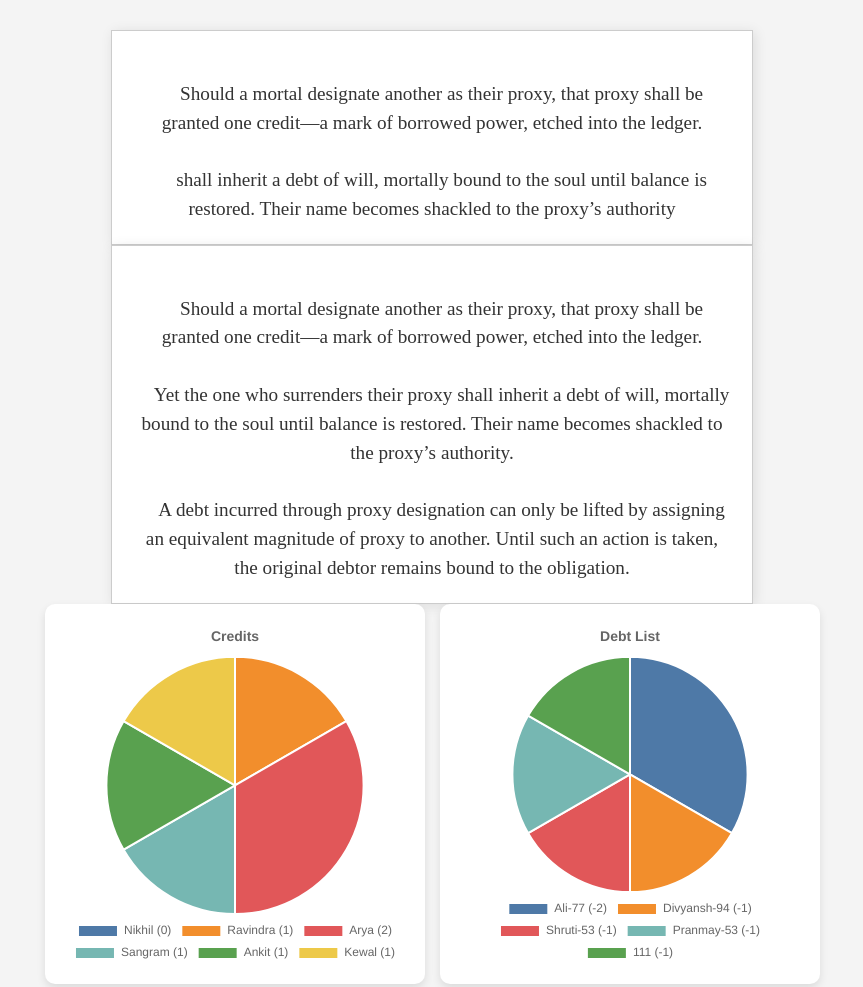
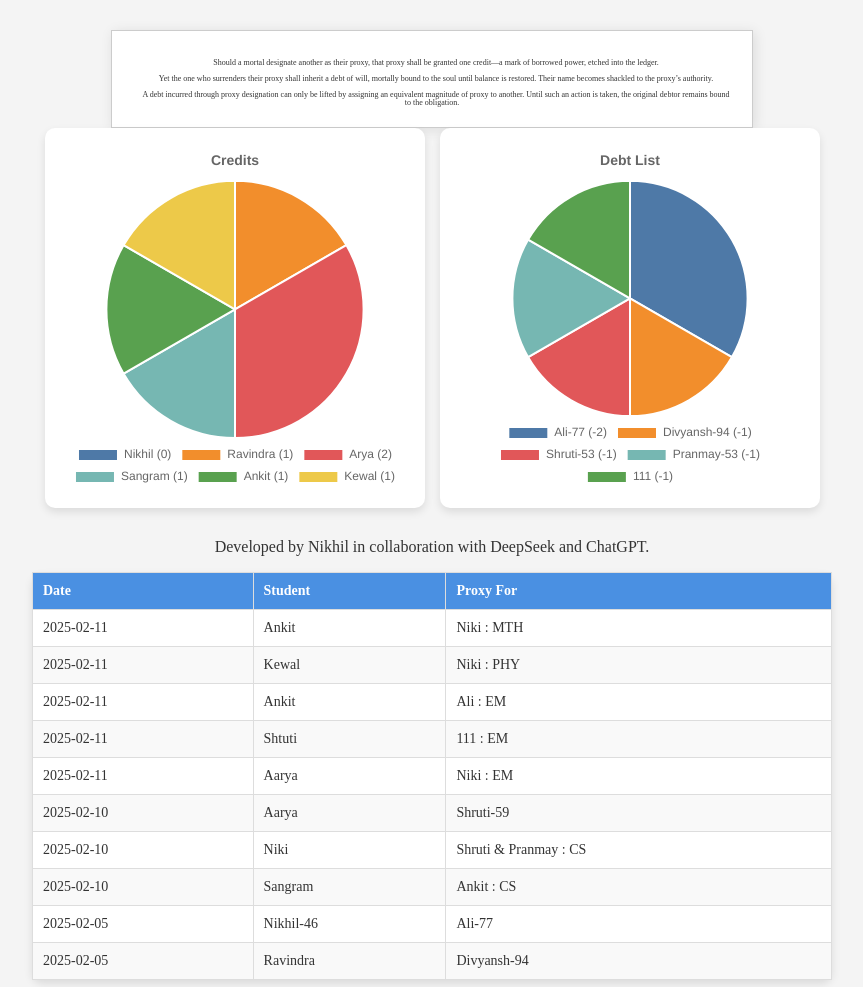
Before and after one commit to nikipoatgit/proxy, a plain HTML site: page index.html in a window 1280 px wide. Shown: the top 987 px of the page, without its empty margins (208-1071 px from the left). Drawn offline with nearby package versions, Linux system fonts and the light colour scheme.

Commit message:
Update index.html

```diff
--- a/index.html
+++ b/index.html
@@ -81,30 +81,6 @@
     <div class="poem">
     Should a mortal designate another as their proxy, that proxy shall be granted one credit—a mark of borrowed power, etched into the ledger.
 
-    shall inherit a debt of will, mortally bound to the soul until balance is restored. Their name becomes shackled to the proxy’s authority
-</div>
-
-<style>
-    body {
-        font-family: 'Times New Roman', serif;
-        margin: 20px;
-        background-color: #f4f4f4;
-    }
-    .poem {
-        white-space: pre-wrap;
-        font-size: 1.2em;
-        line-height: 1.5;
-        margin: 0 auto;
-        max-width: 600px;
-        padding: 20px;
-        background-color: #fff;
-        border: 1px solid #ccc;
-        box-shadow: 2px 2px 12px rgba(0,0,0,0.1);
-    }
-</style>
-    <div class="poem">
-    Should a mortal designate another as their proxy, that proxy shall be granted one credit—a mark of borrowed power, etched into the ledger.
-
     Yet the one who surrenders their proxy shall inherit a debt of will, mortally bound to the soul until balance is restored. Their name becomes shackled to the proxy’s authority.
 
     A debt incurred through proxy designation can only be lifted by assigning an equivalent magnitude of proxy to another. Until such an action is taken, the original debtor remains bound to the obligation.
@@ -118,8 +94,8 @@
     }
     .poem {
         white-space: pre-wrap;
-        font-size: 1.2em;
-        line-height: 1.5;
+        font-size: 0.5em;
+        line-height: 1;
         margin: 0 auto;
         max-width: 600px;
         padding: 20px;
```
